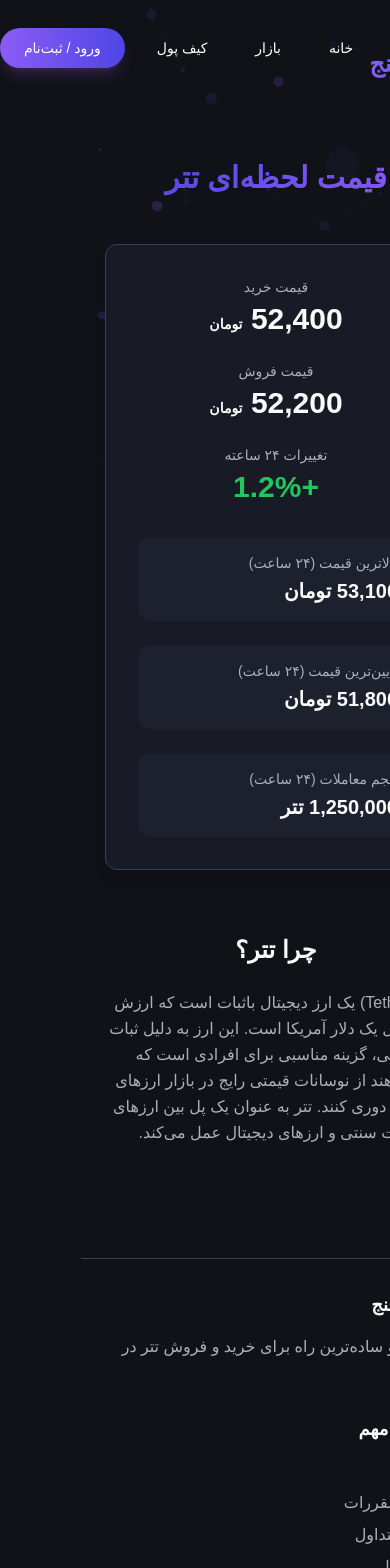
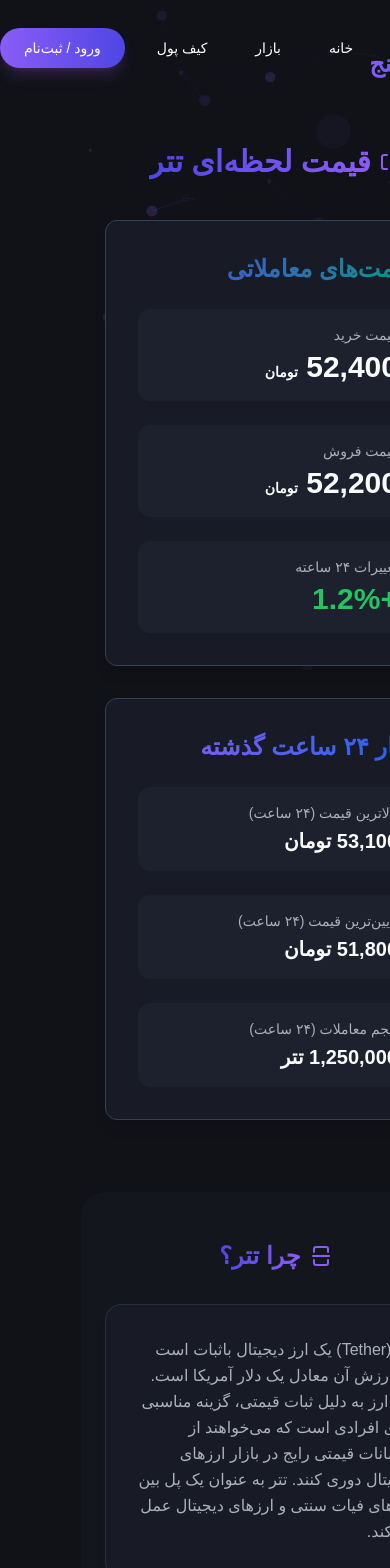
Before and after one commit to localnetworkarea/persia-tether-glow-exchange, a React (Vite) app: page /market in a window 390 px wide. Shown: the top 1568 px of the page. Built offline with nearby package versions, Linux system fonts and the light colour scheme; a small style sheet from the web is missing.

Commit message:
Use 2D for sections
Modify styling to use 2D effects instead of 3D for sections.

```diff
--- a/src/pages/Index.tsx
+++ b/src/pages/Index.tsx
@@ -7,6 +7,7 @@ import Footer from "@/components/Footer";
 import { Button } from "@/components/ui/button";
 import Feature3DCard from "@/components/Feature3DCard";
 import TetherExchangeCard from "@/components/TetherExchangeCard";
+import { Grid2X2, Columns2 } from 'lucide-react';
 
 const Index = () => {
   const navigate = useNavigate();
@@ -74,24 +75,57 @@ const Index = () => {
           </div>
         </section>
 
-        {/* Live Exchange Card */}
-        <section className="py-16 px-6">
-          <div className="max-w-4xl mx-auto">
-            <h2 className="text-3xl font-bold text-center mb-12 bg-gradient-to-r from-crypto-indigo to-crypto-purple bg-clip-text text-transparent">
+        {/* 2D Sections Layout */}
+        <section className="py-12 px-6 md:px-16 bg-card/50 rounded-t-3xl">
+          <div className="max-w-6xl mx-auto">
+            <div className="flex items-center justify-center gap-2 mb-10">
+              <Grid2X2 className="w-6 h-6 text-crypto-purple" />
+              <h2 className="text-3xl font-bold text-center bg-gradient-to-r from-crypto-indigo to-crypto-purple bg-clip-text text-transparent">
+                بخش‌های ویژه
+              </h2>
+            </div>
+
+            <div className="grid grid-cols-1 md:grid-cols-2 gap-8">
+              {/* Left Column */}
+              <div className="space-y-8">
+                <div className="bg-card border border-border/50 p-8 rounded-2xl shadow-lg shadow-crypto-purple/5 card-3d">
+                  <h3 className="text-2xl font-bold mb-6 bg-gradient-to-r from-crypto-purple to-crypto-blue bg-clip-text text-transparent">
                     معاملات آنلاین تتر
-            </h2>
-            <div className="flex justify-center">
+                  </h3>
                   <TetherExchangeCard />
+                </div>
+              </div>
+
+              {/* Right Column */}
+              <div className="bg-card border border-border/50 p-8 rounded-2xl shadow-lg shadow-crypto-purple/5 card-3d">
+                <h3 className="text-2xl font-bold mb-6 bg-gradient-to-r from-crypto-indigo to-crypto-teal bg-clip-text text-transparent">
+                  همین حالا ثبت‌نام کنید
+                </h3>
+                <p className="text-lg text-muted-foreground mb-8">
+                  با ثبت نام در تتر اکسچنج، به سادگی معاملات ارز دیجیتال خود را آغاز کنید
+                </p>
+                <Button
+                  className="animated-gradient-button text-white px-8 py-6 w-full rounded-xl text-lg shadow-lg shadow-purple-500/20"
+                  onClick={() => navigate('/auth')}
+                >
+                  ثبت‌نام رایگان
+                </Button>
+              </div>
             </div>
           </div>
         </section>
 
         {/* Features Section */}
-        <section className="py-20 px-6 md:px-16">
-          <h2 className="text-3xl font-bold text-center mb-12 bg-gradient-to-r from-crypto-indigo to-crypto-purple bg-clip-text text-transparent">
+        <section className="py-20 px-6 md:px-16 bg-background">
+          <div className="max-w-6xl mx-auto">
+            <div className="flex items-center justify-center gap-2 mb-10">
+              <Columns2 className="w-6 h-6 text-crypto-purple" />
+              <h2 className="text-3xl font-bold text-center bg-gradient-to-r from-crypto-indigo to-crypto-purple bg-clip-text text-transparent">
                 ویژگی‌های برتر
               </h2>
-          <div className="grid grid-cols-1 md:grid-cols-3 gap-8 max-w-6xl mx-auto">
+            </div>
+
+            <div className="grid grid-cols-1 md:grid-cols-3 gap-8">
               {features.map((feature, index) => (
                 <Feature3DCard
                   key={index}
@@ -101,23 +135,6 @@ const Index = () => {
                 />
               ))}
             </div>
-        </section>
-
-        {/* CTA Section */}
-        <section className="py-20 px-6 md:px-16 text-center">
-          <div className="max-w-3xl mx-auto bg-card rounded-3xl p-10 border border-primary/10 animated-shadow card-3d">
-            <h2 className="text-3xl font-bold mb-6 bg-gradient-to-r from-crypto-purple to-crypto-blue bg-clip-text text-transparent">
-              همین حالا ثبت‌نام کنید
-            </h2>
-            <p className="text-lg text-muted-foreground mb-8">
-              با ثبت نام در تتر اکسچنج، به سادگی معاملات ارز دیجیتال خود را آغاز کنید
-            </p>
-            <Button
-              className="animated-gradient-button text-white px-8 py-6 rounded-full text-lg shadow-lg shadow-purple-500/20"
-              onClick={() => navigate('/auth')}
-            >
-              ثبت‌نام رایگان
-            </Button>
           </div>
         </section>
       </main>
--- a/src/pages/MarketPage.tsx
+++ b/src/pages/MarketPage.tsx
@@ -4,6 +4,7 @@ import Background from "@/components/Background";
 import Navbar from "@/components/Navbar";
 import Footer from "@/components/Footer";
 import { Card, CardContent } from "@/components/ui/card";
+import { SquareSplitHorizontal, SquareSplitVertical } from 'lucide-react';
 
 const MarketPage = () => {
   const marketData = {
@@ -21,34 +22,52 @@ const MarketPage = () => {
       <Navbar />
 
       <main className="flex-grow">
-        <section className="py-16 px-6 md:px-16">
-          <div className="max-w-4xl mx-auto">
-            <h1 className="text-3xl font-bold text-center mb-12 bg-gradient-to-r from-crypto-indigo to-crypto-purple bg-clip-text text-transparent">
+        <section className="py-12 px-6 md:px-16">
+          <div className="max-w-5xl mx-auto">
+            <div className="flex items-center justify-center gap-2 mb-10">
+              <SquareSplitHorizontal className="w-6 h-6 text-crypto-purple" />
+              <h1 className="text-3xl font-bold text-center bg-gradient-to-r from-crypto-indigo to-crypto-purple bg-clip-text text-transparent">
                 قیمت لحظه‌ای تتر
               </h1>
+            </div>
 
-            <Card className="card-3d bg-card border-border shadow-lg overflow-hidden">
+            <div className="grid grid-cols-1 md:grid-cols-2 gap-8">
+              {/* Left Section */}
+              <Card className="card-3d bg-card border-border shadow-lg overflow-hidden h-full">
                 <CardContent className="p-8">
-                <div className="flex flex-col md:flex-row justify-between mb-8">
-                  <div className="text-center mb-6 md:mb-0">
+                  <h3 className="text-2xl font-bold mb-6 bg-gradient-to-r from-crypto-indigo to-crypto-teal bg-clip-text text-transparent">
+                    قیمت‌های معاملاتی
+                  </h3>
+
+                  <div className="flex flex-col gap-6">
+                    <div className="bg-muted/30 p-4 rounded-lg">
                       <p className="text-sm text-muted-foreground mb-1">قیمت خرید</p>
                       <h3 className="text-3xl font-bold text-foreground">{marketData.buyPrice.toLocaleString()} <span className="text-sm">تومان</span></h3>
                     </div>
 
-                  <div className="text-center mb-6 md:mb-0">
+                    <div className="bg-muted/30 p-4 rounded-lg">
                       <p className="text-sm text-muted-foreground mb-1">قیمت فروش</p>
                       <h3 className="text-3xl font-bold text-foreground">{marketData.sellPrice.toLocaleString()} <span className="text-sm">تومان</span></h3>
                     </div>
 
-                  <div className="text-center">
+                    <div className="bg-muted/30 p-4 rounded-lg">
                       <p className="text-sm text-muted-foreground mb-1">تغییرات ۲۴ ساعته</p>
                       <h3 className={`text-3xl font-bold ${marketData.change24h >= 0 ? 'text-green-500' : 'text-red-500'}`}>
                         {marketData.change24h >= 0 ? '+' : ''}{marketData.change24h}%
                       </h3>
                     </div>
                   </div>
+                </CardContent>
+              </Card>
 
-                <div className="grid grid-cols-1 md:grid-cols-3 gap-6">
+              {/* Right Section */}
+              <Card className="card-3d bg-card border-border shadow-lg overflow-hidden h-full">
+                <CardContent className="p-8">
+                  <h3 className="text-2xl font-bold mb-6 bg-gradient-to-r from-crypto-purple to-crypto-blue bg-clip-text text-transparent">
+                    آمار ۲۴ ساعت گذشته
+                  </h3>
+
+                  <div className="grid grid-cols-1 gap-6">
                     <div className="bg-muted/30 p-4 rounded-lg">
                       <p className="text-sm text-muted-foreground mb-1">بالاترین قیمت (۲۴ ساعت)</p>
                       <p className="text-xl font-semibold">{marketData.dailyHigh.toLocaleString()} تومان</p>
@@ -66,10 +85,21 @@ const MarketPage = () => {
                   </div>
                 </CardContent>
               </Card>
+            </div>
+          </div>
+        </section>
 
-            <div className="mt-16 text-center">
-              <h2 className="text-2xl font-bold mb-6">چرا تتر؟</h2>
-              <p className="text-muted-foreground leading-relaxed max-w-3xl mx-auto">
+        <section className="py-12 px-6 md:px-16 bg-card/50 rounded-t-3xl mt-6">
+          <div className="max-w-4xl mx-auto">
+            <div className="flex items-center justify-center gap-2 mb-8">
+              <SquareSplitVertical className="w-6 h-6 text-crypto-purple" />
+              <h2 className="text-2xl font-bold bg-gradient-to-r from-crypto-indigo to-crypto-purple bg-clip-text text-transparent">
+                چرا تتر؟
+              </h2>
+            </div>
+
+            <div className="bg-card border border-border/50 p-8 rounded-2xl shadow-lg shadow-crypto-purple/5 card-3d">
+              <p className="text-muted-foreground leading-relaxed">
                 تتر (Tether) یک ارز دیجیتال باثبات است که ارزش آن معادل یک دلار آمریکا است. این ارز به دلیل ثبات قیمتی، گزینه مناسبی برای افرادی است که می‌خواهند از نوسانات قیمتی رایج در بازار ارزهای دیجیتال دوری کنند. تتر به عنوان یک پل بین ارزهای فیات سنتی و ارزهای دیجیتال عمل می‌کند.
               </p>
             </div>
```
Lines whose indentation alone changed are shown as unchanged.
